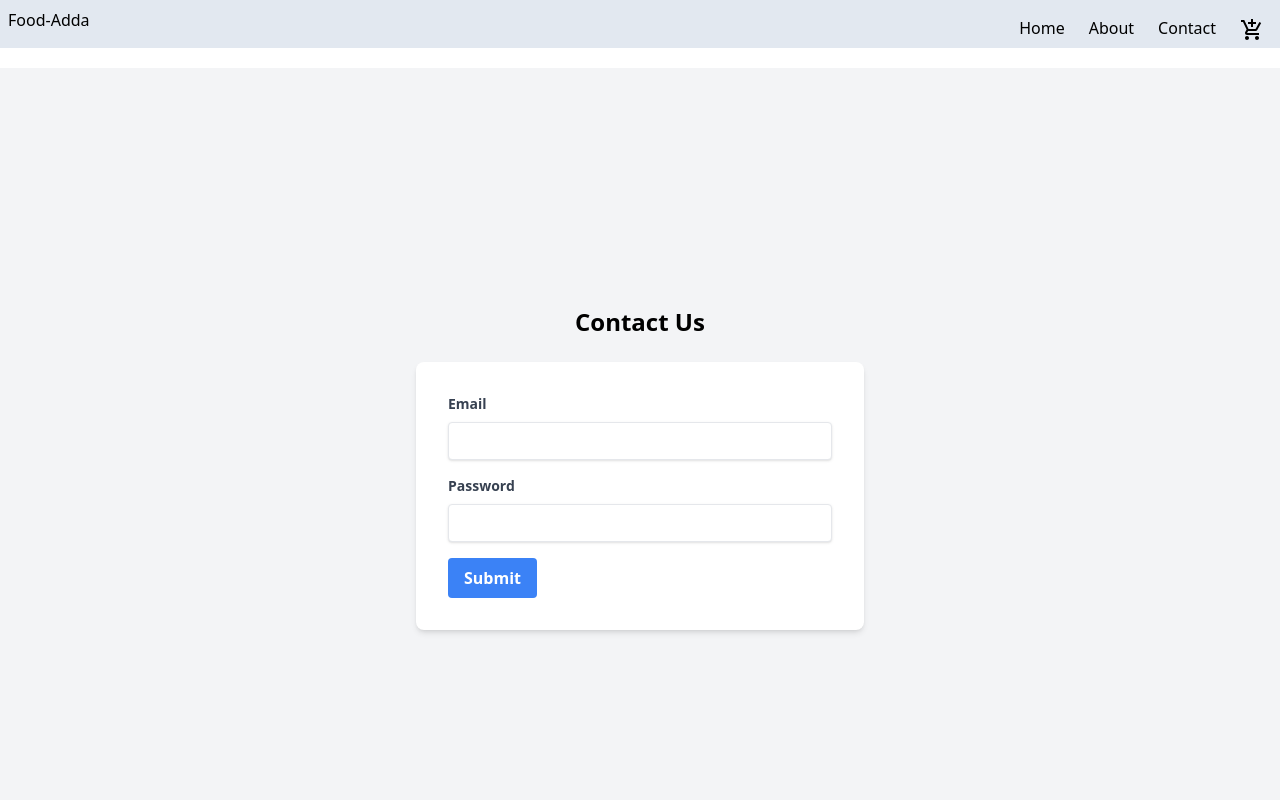
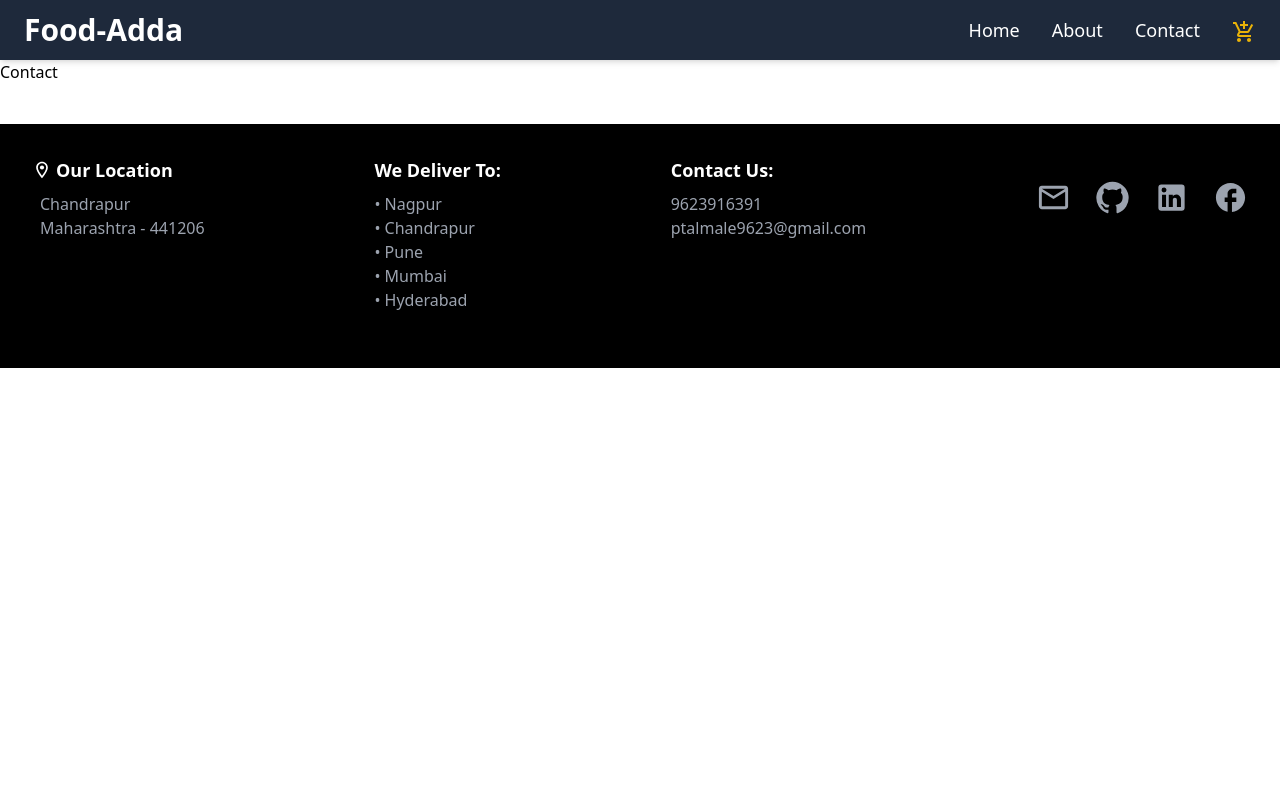
Before and after one commit to PralhadTech/food-adda, a React (Vite) app: page /contact in a window 1280 px wide. Shown: the top 800 px of the page. Built offline with nearby package versions, Linux system fonts and the light colour scheme.

Commit message:
Used RTK for state management

```diff
--- a/package.json
+++ b/package.json
@@ -11,6 +11,8 @@
   "license": "ISC",
   "description": "",
   "devDependencies": {
+    "@babel/core": "^7.25.2",
+    "babel-plugin-transform-remove-console": "^6.9.4",
     "parcel": "^2.12.0",
     "postcss": "^8.4.40",
     "process": "^0.11.10",
--- a/src/App.js
+++ b/src/App.js
@@ -1,15 +1,16 @@
-import React from "react";
+import React, { lazy, Suspense } from "react";
 import ReactDOM from "react-dom/client";
 import Navbar from "./components/Navbar";
 import { createBrowserRouter, Outlet, RouterProvider } from "react-router-dom";
 import Footer from "./components/Footer";
-import Body from "./components/Body";
 import Home from "./components/Home";
 import Cart from "./components/Cart";
 import About from "./components/About";
 import Contact from "./components/Contact";
 import Error from "./components/Error";
 import RestaurantMenu from "./components/RestaurantMenu";
+
+const LazyBody = lazy(() => import("./components/Body"));
 
 const App = () => {
   return (
@@ -28,7 +29,11 @@ const appRouter = createBrowserRouter([
     children: [
       {
         path: "/",
-        element: <Body />,
+        element: (
+          <Suspense>
+            <LazyBody />
+          </Suspense>
+        ),
       },
       {
         path: "/home",
--- a/src/components/Body.jsx
+++ b/src/components/Body.jsx
@@ -26,11 +26,9 @@ const Body = () => {
       const resData =
         json.data?.cards[4]?.card?.card?.gridElements?.infoWithStyle
           ?.restaurants;
-      // console.log(resData);
-
       setResList(resData);
     } catch (error) {
-      console.error("Error fetching restaurant data:", error);
+      console.error("Error fetching restaurants:", error);
     }
   }
   // use searchData function and set condition if data is empty show error message
@@ -52,8 +50,6 @@ const Body = () => {
     <div className="p-4">
       <input
         type="text"
-        name=""
-        id=""
         className="h-8 p-2 rounded"
         placeholder="Serach Here"
         value={searchText}
@@ -70,8 +66,8 @@ const Body = () => {
 
       <div className="grid grid-cols-1 sm:grid-cols-2 md:grid-cols-3 lg:grid-cols-4 gap-4">
         {resList.map((res) => (
-          <Link to={"/restaurant/" + res.info.id} key={res.info.id}>
-            <RestaurantCard {...res.info} />
+          <Link to={"/restaurant/" + res?.info?.id} key={res.info.id}>
+            <RestaurantCard {...res?.info} />
           </Link>
         ))}
       </div>
--- a/src/components/Contact.jsx
+++ b/src/components/Contact.jsx
@@ -1,95 +1,7 @@
 import React from "react";
-import { Formik } from "formik";
 
-const Contact = () => (
-  <div className="flex  flex-col items-center justify-center min-h-screen mt-5 mb-5 bg-gray-100">
-    <h1 className="text-2xl font-bold mb-6">Contact Us</h1>
-    <Formik
-      initialValues={{ email: "", password: "" }}
-      validate={(values) => {
-        const errors = {};
-        if (!values.email) {
-          errors.email = "Required";
-        } else if (
-          !/^[A-Z0-9._%+-]+@[A-Z0-9.-]+\.[A-Z]{2,}$/i.test(values.email)
-        ) {
-          errors.email = "Invalid email address";
-        }
-        return errors;
-      }}
-      onSubmit={(values, { setSubmitting }) => {
-        setTimeout(() => {
-          alert(JSON.stringify(values, null, 2));
-          setSubmitting(false);
-        }, 400);
-      }}
-    >
-      {({
-        values,
-        errors,
-        touched,
-        handleChange,
-        handleBlur,
-        handleSubmit,
-        isSubmitting,
-      }) => (
-        <form
-          onSubmit={handleSubmit}
-          className="bg-white p-8 rounded-lg shadow-md w-full max-w-md"
-        >
-          <div className="mb-4">
-            <label
-              htmlFor="email"
-              className="block text-gray-700 text-sm font-bold mb-2"
-            >
-              Email
-            </label>
-            <input
-              type="email"
-              name="email"
-              onChange={handleChange}
-              onBlur={handleBlur}
-              value={values.email}
-              className="shadow appearance-none border rounded w-full py-2 px-3 text-gray-700 leading-tight focus:outline-none focus:shadow-outline"
-            />
-            {errors.email && touched.email && (
-              <div className="text-red-500 text-xs mt-1">{errors.email}</div>
-            )}
-          </div>
-
-          <div className="mb-4">
-            <label
-              htmlFor="password"
-              className="block text-gray-700 text-sm font-bold mb-2"
-            >
-              Password
-            </label>
-            <input
-              type="password"
-              name="password"
-              onChange={handleChange}
-              onBlur={handleBlur}
-              value={values.password}
-              className="shadow appearance-none border rounded w-full py-2 px-3 text-gray-700 leading-tight focus:outline-none focus:shadow-outline"
-            />
-            {errors.password && touched.password && (
-              <div className="text-red-500 text-xs mt-1">{errors.password}</div>
-            )}
-          </div>
-
-          <div className="flex items-center justify-between">
-            <button
-              type="submit"
-              disabled={isSubmitting}
-              className="bg-blue-500 hover:bg-blue-700 text-white font-bold py-2 px-4 rounded focus:outline-none focus:shadow-outline"
-            >
-              Submit
-            </button>
-          </div>
-        </form>
-      )}
-    </Formik>
-  </div>
-);
+const Contact = () => {
+  return <div>Contact</div>;
+};
 
 export default Contact;
--- a/src/components/Error.jsx
+++ b/src/components/Error.jsx
@@ -4,11 +4,14 @@ import { useRouteError } from "react-router-dom";
 const Error = () => {
   const err = useRouteError();
   console.log(err);
+
   return (
-    <div className="m-auto text-yellow-50 bg-slate-400 justify-center text-center">
-      <h1>Opps!</h1>
-      <h2>Something went wrong!!</h2>
-      <h3>{err.status + " : " + err.statusText}</h3>
+    <div className="flex flex-col items-center justify-center min-h-screen bg-gradient-to-r from-slate-700 to-slate-900 text-white">
+      <h1 className="text-5xl font-bold mb-4">Oops!</h1>
+      <h2 className="text-2xl font-semibold mb-2">Something went wrong!!</h2>
+      <h3 className="text-lg text-gray-300">
+        {err.status} : {err.statusText}
+      </h3>
     </div>
   );
 };
--- a/src/components/Footer.jsx
+++ b/src/components/Footer.jsx
@@ -2,32 +2,80 @@ import React from "react";
 import EmailOutlinedIcon from "@mui/icons-material/EmailOutlined";
 import FacebookOutlinedIcon from "@mui/icons-material/FacebookOutlined";
 import LocationOnOutlinedIcon from "@mui/icons-material/LocationOnOutlined";
+import { GitHub, LinkedIn } from "@mui/icons-material";
 
 const Footer = () => {
   return (
-    <div className=" bg-black text-white flex p-2 m-2 gap-5">
-      <ul>
-        <h1>
-          <LocationOnOutlinedIcon fontSize="large" />{" "}
-        </h1>
-        <li>Chandrapur</li>
-        <li>MAharashtra - 441206</li>
-      </ul>{" "}
-      <ul>
-        <h1>We Deliver To:</h1>
-        <li> * Nagpur</li>
-        <li> * Chandrapur</li>
-        <li> * Pune</li>
-        <li> * Mumbai</li>
-        <li> * Hydrabad</li>
-      </ul>
-      <ul>
-        <h1>Contact Us:</h1>
-        <li>9623916391</li>
-      </ul>
-      <EmailOutlinedIcon />
-      <FacebookOutlinedIcon />
-    </div>
+    <footer className="bg-black text-white p-8 mt-10">
+      <div className="container mx-auto flex flex-wrap justify-between">
+        <div className="mb-6">
+          <h1 className="text-lg font-bold mb-2 flex items-center">
+            <LocationOnOutlinedIcon fontSize="small" className="mr-1" />
+            Our Location
+          </h1>
+          <ul className="text-gray-400">
+            <li className="ml-2">Chandrapur</li>
+            <li className="ml-2">Maharashtra - 441206</li>
+          </ul>
+        </div>
+
+        <div className="mb-6">
+          <h1 className="text-lg font-bold mb-2">We Deliver To:</h1>
+          <ul className="text-gray-400">
+            <li>• Nagpur</li>
+            <li>• Chandrapur</li>
+            <li>• Pune</li>
+            <li>• Mumbai</li>
+            <li>• Hyderabad</li>
+          </ul>
+        </div>
+
+        <div className="mb-6">
+          <h1 className="text-lg font-bold mb-2">Contact Us:</h1>
+          <ul className="text-gray-400">
+            <li className=" hover:text-white transition duration-300">
+              9623916391
+            </li>
+            <li className=" hover:text-white transition duration-300">
+              ptalmale9623@gmail.com
+            </li>
+          </ul>
+        </div>
+
+        <div className="flex space-x-6 mt-6">
+          <a
+            href="mailto:ptalmale9623@gmail.com"
+            target="_blank"
+            className="text-gray-400 hover:text-white transition duration-300"
+          >
+            <EmailOutlinedIcon fontSize="large" />
+          </a>
+
+          <a
+            href="https://github.com/PralhadTech"
+            target="_blank"
+            className="text-gray-400 hover:text-white transition duration-300"
+          >
+            <GitHub fontSize="large" />
+          </a>
+
+          <a
+            href="https://www.linkedin.com/in/pralhad-talmale-b32109145/"
+            className="text-gray-400 hover:text-white transition duration-300"
+            target="_blank"
+          >
+            <LinkedIn fontSize="large" />
+          </a>
+          <a
+            href="https://www.facebook.com"
+            target="_blank"
+            className="text-gray-400 hover:text-white transition duration-300"
+          >
+            <FacebookOutlinedIcon fontSize="large" />
+          </a>
+        </div>
+      </div>
+    </footer>
   );
 };
 
--- a/src/components/Navbar.jsx
+++ b/src/components/Navbar.jsx
@@ -4,22 +4,24 @@ import AddShoppingCartIcon from "@mui/icons-material/AddShoppingCart";
 
 const Navbar = () => {
   return (
-    <header className=" bg-slate-200 flex justify-between p-2 center h-12">
-      <h1>Food-Adda</h1>
-      <nav className="text-center flex">
-        <ul className="flex gap-6 p-2">
-          <li>
+    <header className="bg-slate-800 text-white flex justify-between items-center px-6 py-3 shadow-md">
+      <h1 className="font-extrabold text-3xl">
+        <Link to="/">Food-Adda</Link>
+      </h1>
+      <nav className="flex">
+        <ul className="flex gap-8 text-lg">
+          <li className="hover:text-yellow-500 transition duration-300">
             <Link to="/">Home</Link>
           </li>
-          <li>
+          <li className="hover:text-yellow-500 transition duration-300">
             <Link to="/about">About</Link>
           </li>
-          <li>
+          <li className="hover:text-yellow-500 transition duration-300">
             <Link to="/contact">Contact</Link>
           </li>
-          <li>
+          <li className="flex items-center hover:text-yellow-500 transition duration-300">
             <Link to="/cart">
-              <AddShoppingCartIcon />
+              <AddShoppingCartIcon className="text-yellow-500" />
             </Link>
           </li>
         </ul>
--- a/src/components/RestaurantCard.jsx
+++ b/src/components/RestaurantCard.jsx
@@ -11,33 +11,36 @@ const RestaurantCard = ({
   avgRatingString,
 }) => {
   return (
-    <div className="border p-2 rounded-lg shadow-md bg-white mt-5">
+    <div className="border p-2 rounded-lg shadow-lg bg-white mt-5">
       <img
         src={IMG_CDN_URL + cloudinaryImageId}
         alt={name}
         className="w-full h-40 object-cover rounded-t-lg"
       />
       <div className="p-2">
-        <h3 className="font-semibold text-lg">{name}</h3>
-        <h5 className="text-gray-600">{cuisines.join(", ")}</h5>
-        <h5 className="text-gray-600">{areaName}</h5>
+        <h3 className="font-semibold text-sm">{name}</h3>
+        <h5 className="text-gray-600 text-xs mt-1">{cuisines.join(", ")}</h5>
+        <h5 className="text-gray-600 text-xs mt-1">{areaName}</h5>
         <div className="flex items-center space-x-2 mt-2">
           <h4
-            className="text-white px-2 py-1 rounded"
-            style={
+            className={`text-white px-2 py-1 rounded ${
               avgRatingString < 4
-                ? { backgroundColor: "var(--light-red)" }
+                ? "bg-red-400"
                 : avgRatingString === "--"
-                ? { backgroundColor: "white", color: "black" }
-                : { backgroundColor: "green" }
-            }
+                ? "bg-white text-black border border-gray-400"
+                : "bg-green-500"
+            }`}
           >
-            <i className="fa-solid fa-star"></i> {avgRatingString}
+            {avgRatingString}
           </h4>
-          <h4>•</h4>
-          <h4>{sla?.lastMileTravelString ?? "2.0 km"}</h4>
-          <h4>•</h4>
-          <h4>{costForTwo ?? "₹200 for two"}</h4>
+          <h4 className="text-gray-500">•</h4>
+          <h4 className="text-gray-600 text-sm">
+            {sla?.lastMileTravelString ?? "2.0 km"}
+          </h4>
+          <h4 className="text-gray-500">•</h4>
+          <h4 className="text-gray-600 text-sm">
+            {costForTwo ?? "₹200 for two"}
+          </h4>
         </div>
       </div>
     </div>
--- a/src/components/RestaurantMenu.jsx
+++ b/src/components/RestaurantMenu.jsx
@@ -1,11 +1,12 @@
 import React, { useEffect, useState } from "react";
 import { useParams } from "react-router-dom";
-import { IMG_CDN_URL, MENU_LIST_URL } from "../constant";
+import { MENU_ITEM_IMG, MENU_LIST_URL } from "../constant";
 
 const RestaurantMenu = () => {
   const [menu, setMenu] = useState([]);
   const [menuList, setMenuList] = useState([]);
   const { resId } = useParams();
+  const defaultPrice = 100; // Default price in case of NaN
 
   useEffect(() => {
     getMenuList();
@@ -14,37 +15,65 @@ const RestaurantMenu = () => {
   async function getMenuList() {
     const response = await fetch(MENU_LIST_URL + resId);
     const jsonData = await response.json();
-    console.log(jsonData.data);
     const detail = jsonData.data.cards[2].card.card.info;
-    const list = jsonData.data.cards[4].groupedCard.cardGroupMap.REGULAR.cards;
-    console.log(list);
+    console.log(detail);
+    const list =
+      jsonData.data.cards[4].groupedCard.cardGroupMap.REGULAR.cards[2].card.card
+        .itemCards;
     setMenu(detail);
     setMenuList(list);
   }
+
   return (
     <>
-      <div className="border-2  justify-center flex flex-col p-2 mt-2">
-        <h1 className=" font-bold">
-          {menu.name} {menu.avgRating} {menu.totalRatingsString}{" "}
-          {menu.costForTwoMessage}
+      <h1 className="text-3xl font-bold text-center mt-6 mb-4">{menu.name}</h1>
+      <div className="border border-gray-300 rounded-lg p-4 mt-4 mx-auto max-w-2xl shadow-lg">
+        <h1 className="text-xl text-left font-bold mb-2">
+          {menu.avgRating} {menu.totalRatingsString} {menu.costForTwoMessage}
         </h1>
-        <h1>
-          {menu.city} {menu.areaName}
-        </h1>
-        <h1>{menu.cuisines}</h1>
-        {/* <span>
-          {menu.sla.lastMileTravelString} {menu.sla.minDeliveryTime} -{" "}
-          {menu.sla.maxDeliveryTime} mins
-        </span> */}
+        <h4 className="text-md text-orange-600 font-bold text-left mb-2 underline">
+          {menu.cuisines?.join(", ")}
+        </h4>
+        <div className="text-left text-gray-800">
+          <h3 className="font-medium">
+            {menu.city}, {menu.areaName}
+          </h3>
+          {/* <h5 className="font-sm">{menu.sla.slaString.toLowerCase()}</h5>
+          {/* <h4>{menu.sla.lastMileTravelString} |</h4>
+          <h5>{menu.feeDetails.message}</h5> */}{" "}
+        </div>
       </div>
 
-      <div className="text-center font-serif">
-        MENU:
-        {/* <ul>
+      <div className="text-center font-serif mt-8">
+        <h2 className="text-2xl font-semibold mb-6">MENU</h2>
+        <ul className="space-y-6">
           {menuList.map((item) => {
-            <li>wel</li>;
+            const price = isNaN(item.card.info.price / 100)
+              ? item.card.info.defaultPrice / 100
+              : item.card.info.price / 100;
+            return (
+              <div
+                key={item.card.info.id}
+                className="bg-white shadow-lg rounded-lg p-4 w-2/4 m-auto flex items-center justify-between"
+              >
+                <div className="text-left">
+                  <h3 className="font-semibold text-lg text-gray-500">
+                    {item.card.info.name}
+                  </h3>
+                  <p className="text-sm text-gray-500 mt-1">₹ {price}</p>
+                  <p className="text-md  mt-1 text-green-700 font-bold">
+                    {item.card.info.ratings?.aggregatedRating?.rating} *
+                  </p>
+                </div>
+                <img
+                  src={MENU_ITEM_IMG + item.card.info.imageId}
+                  alt={item.card.info.name}
+                  className="h-24 w-24 rounded-lg object-cover ml-4"
+                />
+              </div>
+            );
           })}
-        </ul> */}
+        </ul>
       </div>
     </>
   );
--- a/src/constant.js
+++ b/src/constant.js
@@ -6,3 +6,6 @@ export const IMG_CDN_URL =
 
 export const MENU_LIST_URL =
   "https://www.swiggy.com/dapi/menu/pl?page-type=REGULAR_MENU&complete-menu=true&lat=19.07480&lng=72.88560&restaurantId=";
+
+export const MENU_ITEM_IMG =
+  "https://media-assets.swiggy.com/swiggy/image/upload/fl_lossy,f_auto,q_auto,w_300,h_300,c_fit/";
--- /dev/null
+++ b/src/utils/useOnline.js
@@ -0,0 +1,20 @@
+import { useEffect, useState } from "react";
+
+const useOnline = () => {
+  const [isOnline, setIsOnline] = useState(true);
+
+  useEffect(() => {
+    const handleOnline = () => setIsOnline(true);
+    const handleOffline = () => setIsOnline(false);
+
+    window.addEventListener("online", handleOnline);
+    window.addEventListener("offline", handleOffline);
+
+    return () => {
+      window.removeEventListener("online", handleOnline);
+      window.removeEventListener("offline", handleOffline);
+    };
+  }, []);
+  return isOnline;
+};
+export default useOnline;
```
Also changed, not shown: .babelrc (added), 1 other file (tests, documents, lock files or other folders).
